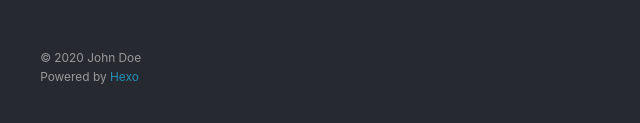
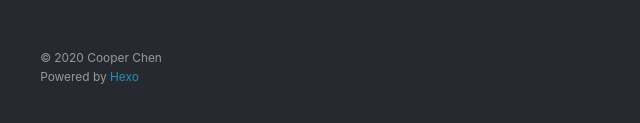
Before and after one commit to CooperChen453/CooperChen453.github.io, a plain HTML site: page 2020/10/30/第一个中文博客/index.html in a window 1280 px wide. Shown: the part 791-914 px from the top of the page, 0-640 px from the left. Drawn offline with nearby package versions, Linux system fonts and the light colour scheme.

Commit message:
Site updated: 2020-10-30 15:39:34

```diff
--- a/2020/10/30/第一个中文博客/index.html
+++ b/2020/10/30/第一个中文博客/index.html
@@ -16,7 +16,7 @@
 <meta property="og:locale" content="en_US">
 <meta property="article:published_time" content="2020-10-30T06:25:00.000Z">
 <meta property="article:modified_time" content="2020-10-30T07:25:40.234Z">
-<meta property="article:author" content="John Doe">
+<meta property="article:author" content="Cooper Chen">
 <meta name="twitter:card" content="summary">
 
     <link rel="alternate" href="/atom.xml" title="干啥啥不行，数据科学第一名" type="application/atom+xml">
@@ -150,7 +150,7 @@
 
   <div class="outer">
     <div id="footer-info" class="inner">
-      &copy; 2020 John Doe<br>
+      &copy; 2020 Cooper Chen<br>
       Powered by <a href="http://hexo.io/" target="_blank">Hexo</a>
     </div>
   </div>
```
Also changed, not shown: archives/2020/10/index.html (+2 -2 lines), archives/2020/index.html (+2 -2 lines), archives/index.html (+2 -2 lines), index.html (+2 -2 lines).
